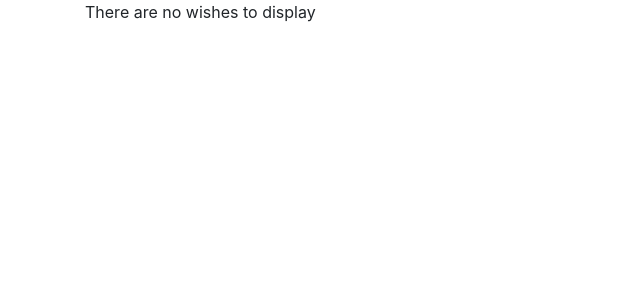
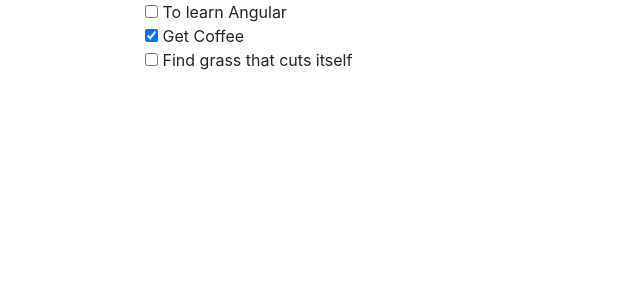
Before and after one commit to SiCuellar/wishlist, an Angular app: page / in a window 1280 px wide. Shown: the top 300 px of the page, without its empty margins (0-640 px from the left). Built offline with nearby package versions, Linux system fonts and the light colour scheme.

Commit message:
binding attributes

```diff
--- a/src/app/app.component.html
+++ b/src/app/app.component.html
@@ -5,15 +5,23 @@
 
   <ng-template #showItems>
     <ul class="wish-list">
-      <li *ngFor="let item of items">
+      <li *ngFor="let item of items; index as ii">
         <div class="form-check">
           <label class="form-check-label">
-            <input class="checkbox" type="checkbox"> {{item.wishText}}
+            <input
+              class="checkbox"
+              type="checkbox"
+              [checked]="item.isComplete"
+              [attr.data-index]="ii"
+            > {{item.wishText}}
           </label>
         </div>
       </li>
     </ul>
   </ng-template>
+
+
+
 </div>
 
 
--- a/src/app/app.component.ts
+++ b/src/app/app.component.ts
@@ -8,9 +8,9 @@
 })
 export class AppComponent {
   items : WishItem[] = [
-    // new WishItem('To learn Angular'),
-    // new WishItem('Get Coffee', true),
-    // new WishItem('Find grass that cuts itself')
+    new WishItem('To learn Angular'),
+    new WishItem('Get Coffee', true),
+    new WishItem('Find grass that cuts itself')
   ]
   title = 'my wishlist';
 }
```
